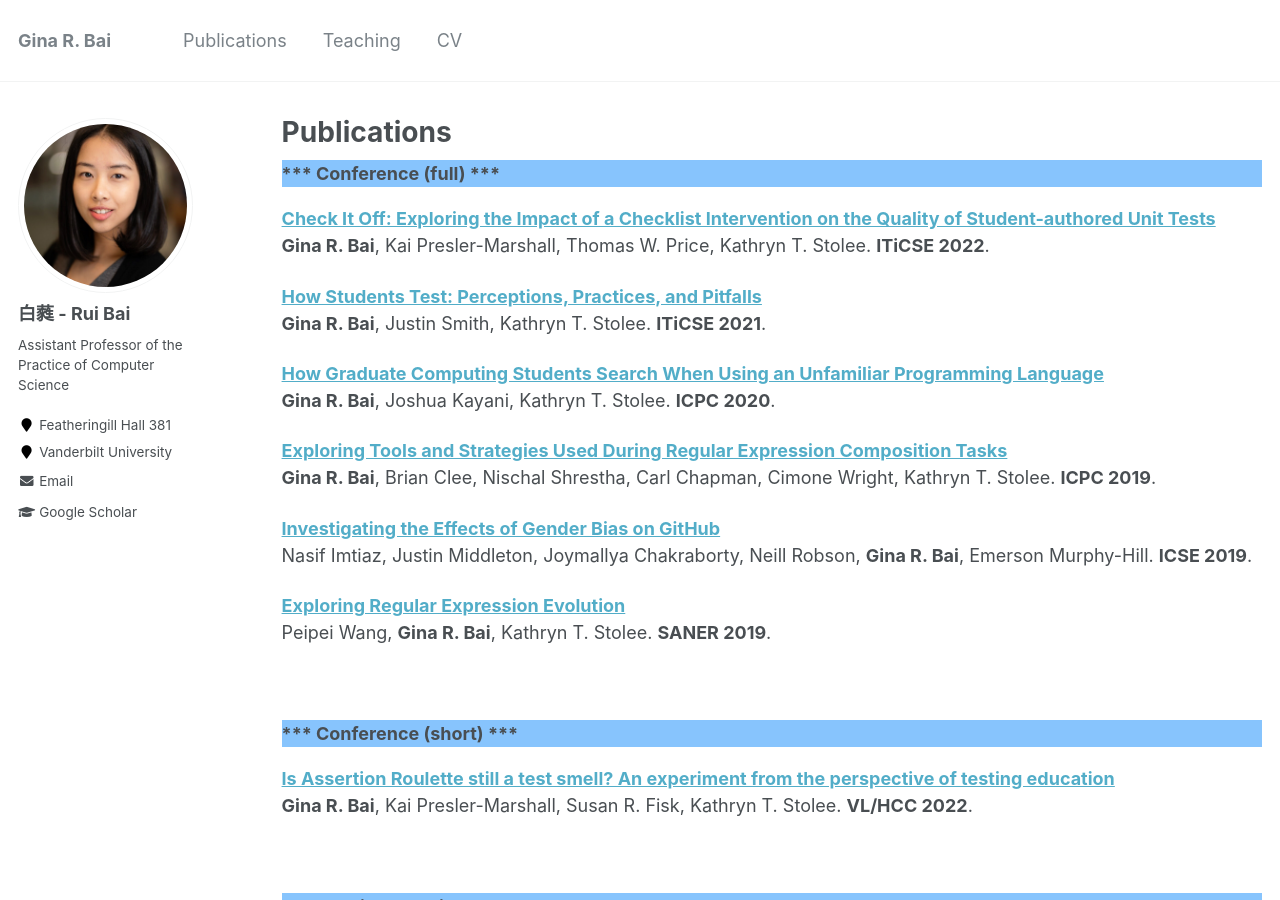
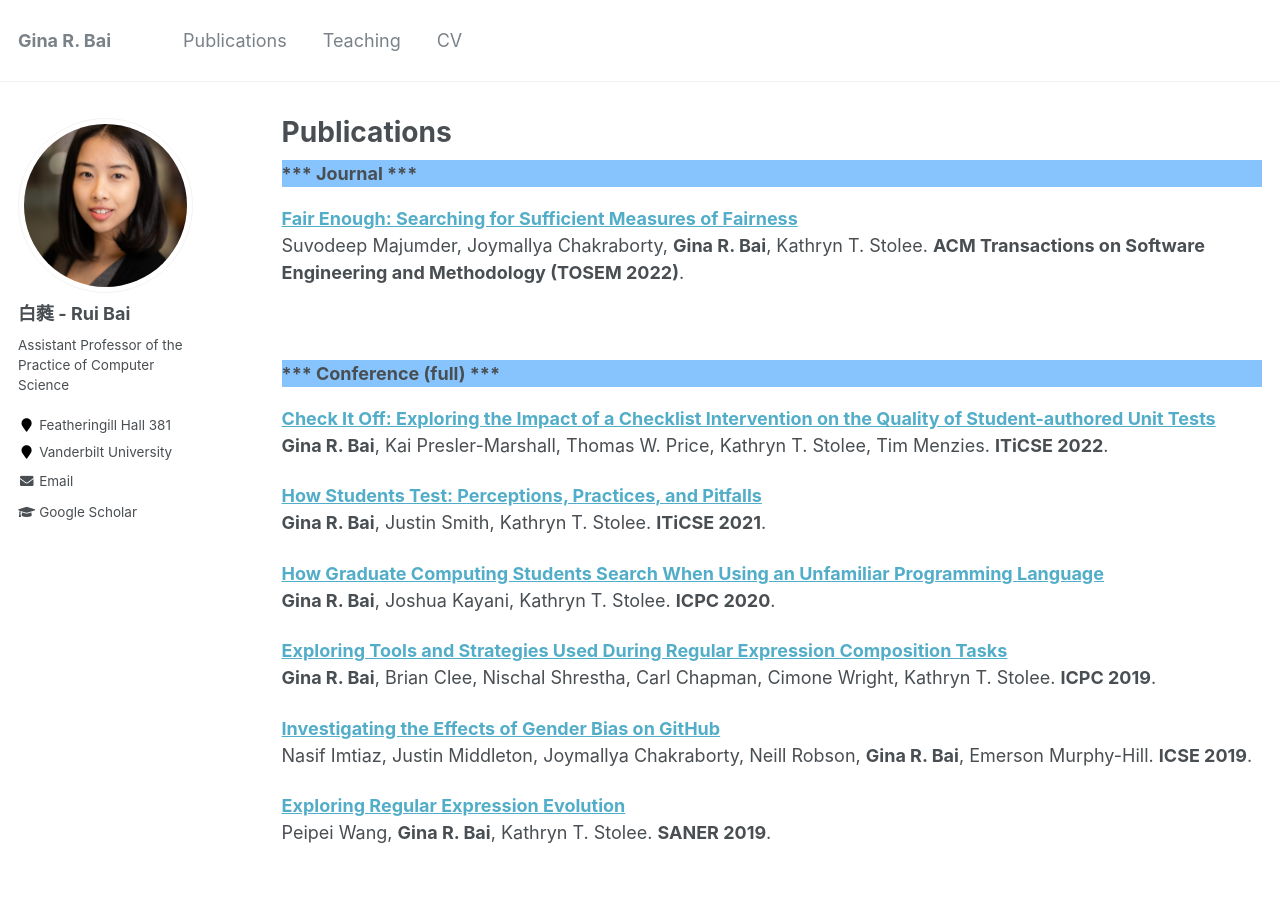
Before and after one commit to ginaBai/ginabai.github.io, a Jekyll site: the page built from _pages/publications.md, in a window 1280 px wide and 900 px high. Built offline with Jekyll 4.4.1, drawn with Linux system fonts in a browser that asks for light colours.

Commit message:
Updated info

```diff
--- a/_pages/publications.md
+++ b/_pages/publications.md
@@ -5,9 +5,14 @@ permalink: /publications/
 author_profile: true
 ---
 
+<div style="background-color: #87C4FD"><b>*** Journal ***</b></div>
+<b>[Fair Enough: Searching for Sufficient Measures of Fairness]()</b> <br>
+Suvodeep Majumder, Joymallya Chakraborty, <strong>Gina R. Bai</strong>, Kathryn T. Stolee. <b>ACM Transactions on Software Engineering and Methodology (TOSEM 2022)</b>.
+
+<br>
 <div style="background-color: #87C4FD"><b>*** Conference (full) ***</b></div>
 <b>[Check It Off: Exploring the Impact of a Checklist Intervention on the Quality of Student-authored Unit Tests](https://ginabai.github.io/publications/iticse22_TestingChecklist)</b> <br>
-<strong>Gina R. Bai</strong>, Kai Presler-Marshall, Thomas W. Price, Kathryn T. Stolee. <b>ITiCSE 2022</b>.
+<strong>Gina R. Bai</strong>, Kai Presler-Marshall, Thomas W. Price, Kathryn T. Stolee, Tim Menzies. <b>ITiCSE 2022</b>.
 
 <b>[How Students Test: Perceptions, Practices, and Pitfalls](https://ginabai.github.io/publications/iticse21_TestingPerformance)</b> <br>
 <strong>Gina R. Bai</strong>, Justin Smith, Kathryn T. Stolee. <b>ITiCSE 2021</b>.
```
Also changed, not shown: _pages/about.md (+2 -2 lines), _pages/teaching.md (+1 -1 lines), 1 other file.
